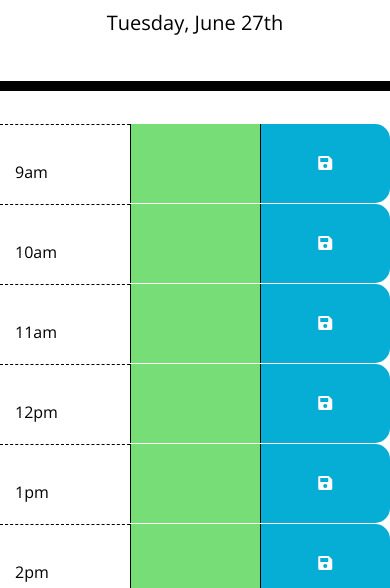
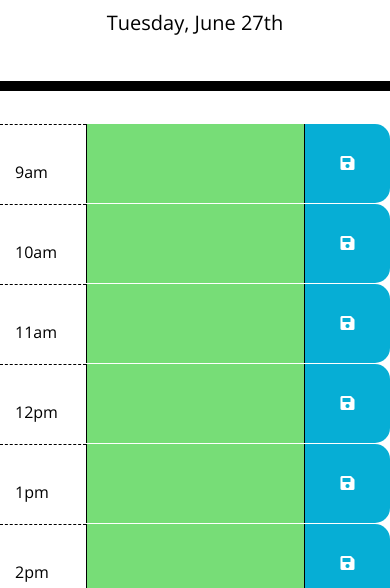
Before and after one commit to mrgreen12375/green-day-calendar, a plain HTML site: page index.html in a window 390 px wide. Shown: the part 256-844 px from the top of the page. Drawn offline with nearby package versions, Linux system fonts and the light colour scheme.

Commit message:
updated phone display

```diff
--- a/style.css
+++ b/style.css
@@ -69,3 +69,9 @@ body {
     font-size: 40px;
     transition: all 0.3s ease-in-out;
   }
+
+  @media screen and (max-width: 700px) {
+    .justify-content-center {
+      width: 35%;
+    }
+  }
```
